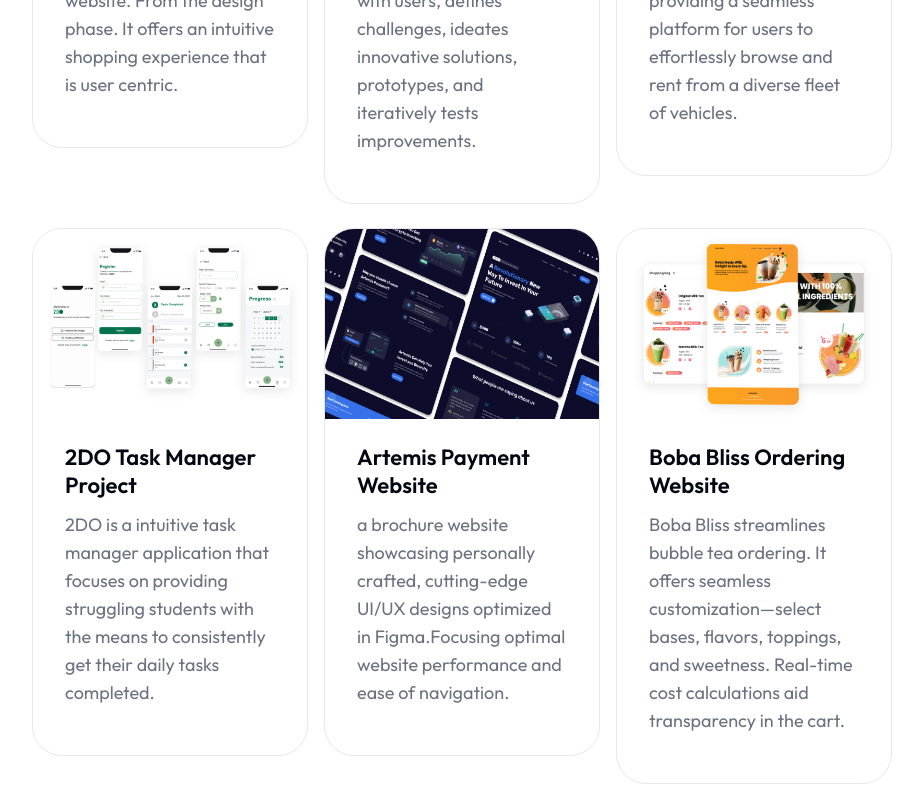
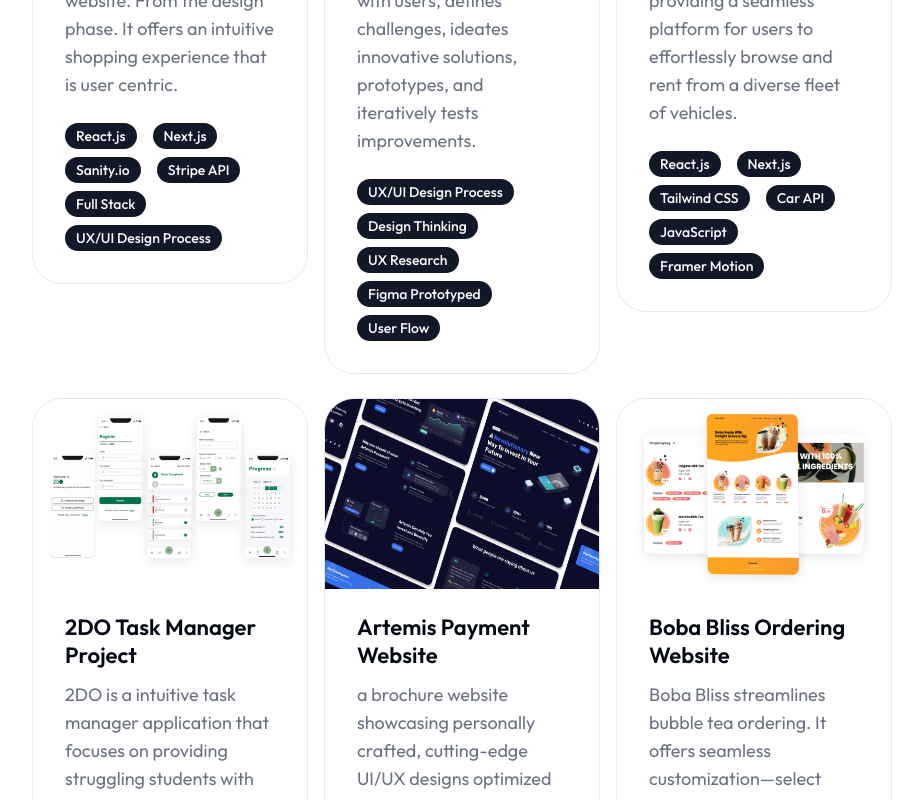
Before and after one commit to milladAyoubi/millad-ayoubi, a Next.js app in the folder portfolio/: page / in a window 1280 px wide. Shown: the part 2500-3300 px from the top of the page, without its empty margins (178-1101 px from the left). Built offline with nearby package versions, Linux system fonts and the light colour scheme.

Commit message:
Client Render of Project Card

```diff
--- a/portfolio/components/ProjectCard.jsx
+++ b/portfolio/components/ProjectCard.jsx
@@ -1,3 +1,4 @@
+'use client'
 import Link from 'next/link';
 import Image from 'next/image';
 import { Card, CardHeader } from './ui/card';
@@ -174,7 +175,7 @@ const ProjectCard = ({ project }) => {
         <p className='text-muted-foreground text-lg'>{project.description}</p>
 
         <div className='text-sm flex flex-row flex-wrap gap-x-4 mt-4'>
-           {/* {project.stack.map((project, index) => {
+            {project.stack.map((project, index) => {
 
               return (
                 <div key={index}>
@@ -185,7 +186,7 @@ const ProjectCard = ({ project }) => {
               </Badge>
                   </div>
               );
-            })}*/}
+            })}
           </div>
 
       </div>
```
